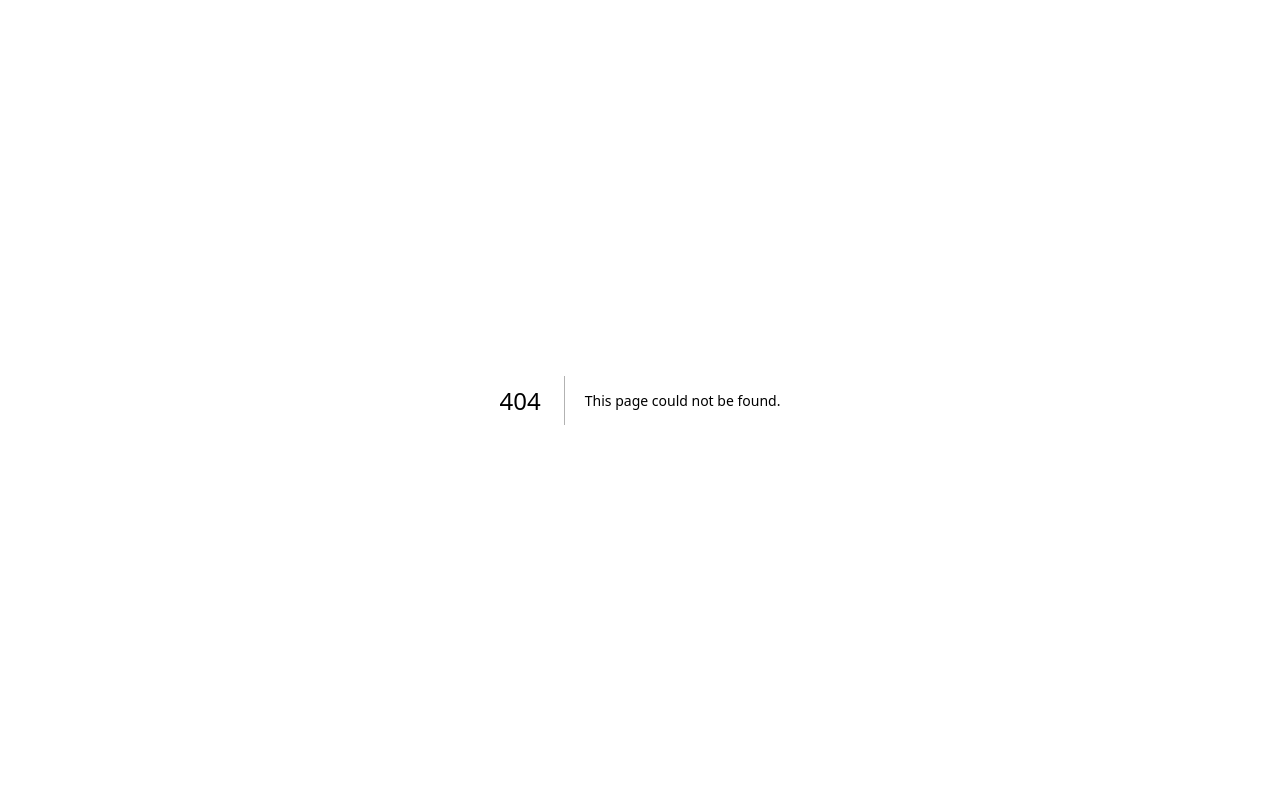
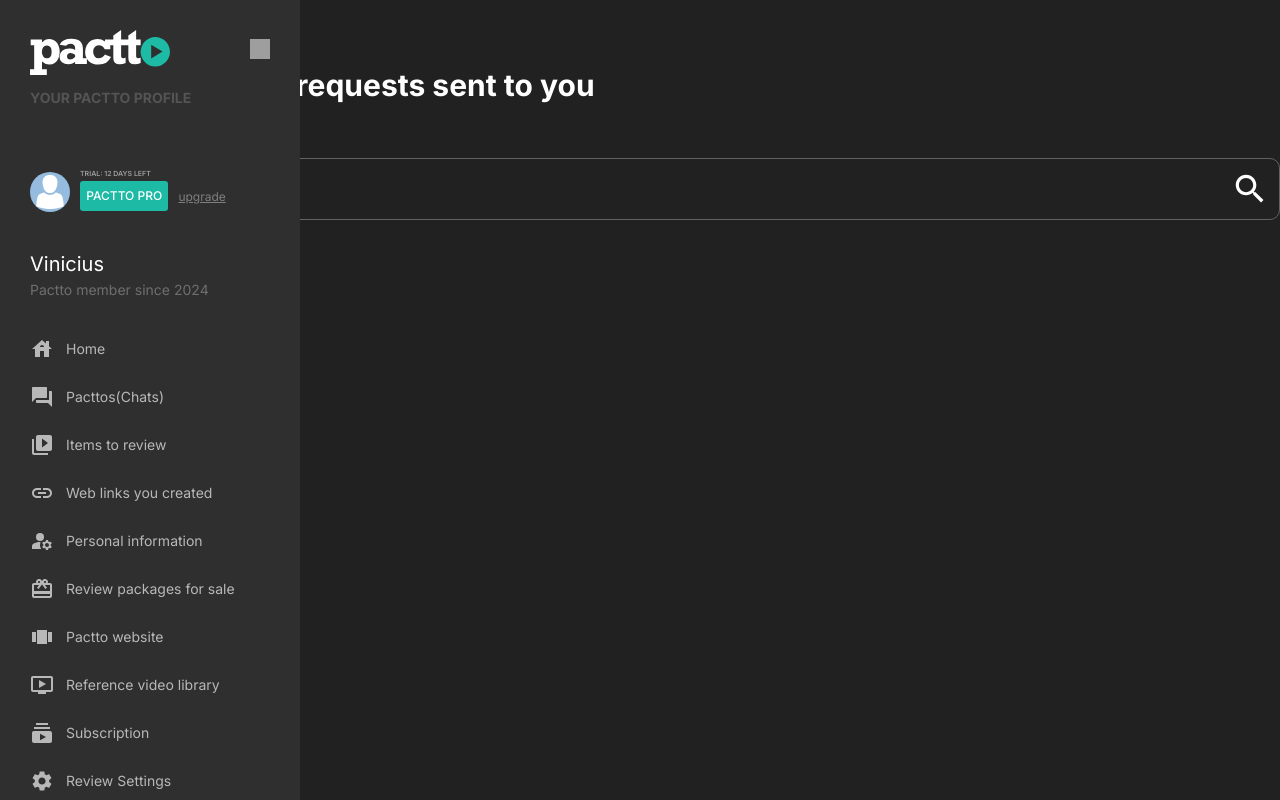
Before and after one commit to vinicius3g/pactto, a Next.js app: page /itens-to-review in a window 1280 px wide. Before the commit this address had no page. Built offline with nearby package versions, Linux system fonts and the light colour scheme; grey boxes are pictures that could not be loaded.

Commit message:
feat(ItensToReview): pagina

```diff
--- /dev/null
+++ b/src/app/itens-to-review/index.tsx
@@ -0,0 +1,34 @@
+'use client'
+
+import Input from "@/components/Input/Input";
+import Menu from "@/components/Menu/Menu";
+import { useState } from "react";
+
+export const ItensToReview = () => {
+  const [menuOpen, setMenuOpen] = useState(true);
+
+  const handleCloseMenu = () => {
+    setMenuOpen(!menuOpen);
+  }
+
+  const handleSeach = (e: React.FormEvent<HTMLInputElement>) => {
+    console.log('Search', e.currentTarget.value)
+  }
+
+  return (
+    <>
+      <Menu handleClose={handleCloseMenu} close={menuOpen} />
+      <main className={`main ${menuOpen ? 'shifted' : ''}`}>
+        <div className='mb-14 mt-28'>
+          <div className='flex items-center justify-between mb-14'>
+            <h1 className='text-5xl  text-white mb-9 font-bold'>There are no review requests sent to you</h1>
+          </div>
+
+          <div>
+            <Input handleChange={handleSeach} />
+          </div>
+        </div>
+      </main>
+    </>
+  );
+}
--- /dev/null
+++ b/src/app/itens-to-review/page.tsx
@@ -0,0 +1,6 @@
+import { ItensToReview } from '.';
+import '@/../styles/index.css';
+
+export default function Page() {
+  return <ItensToReview />
+}
```
